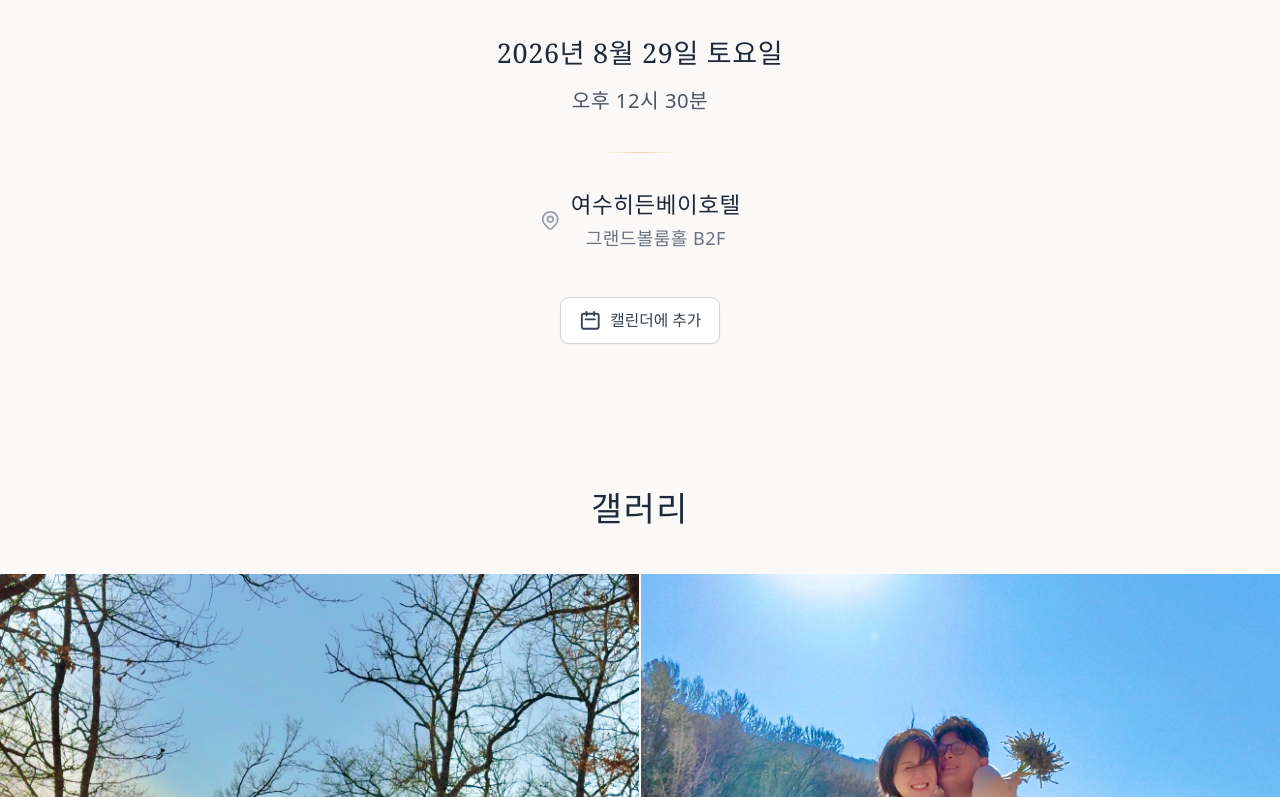
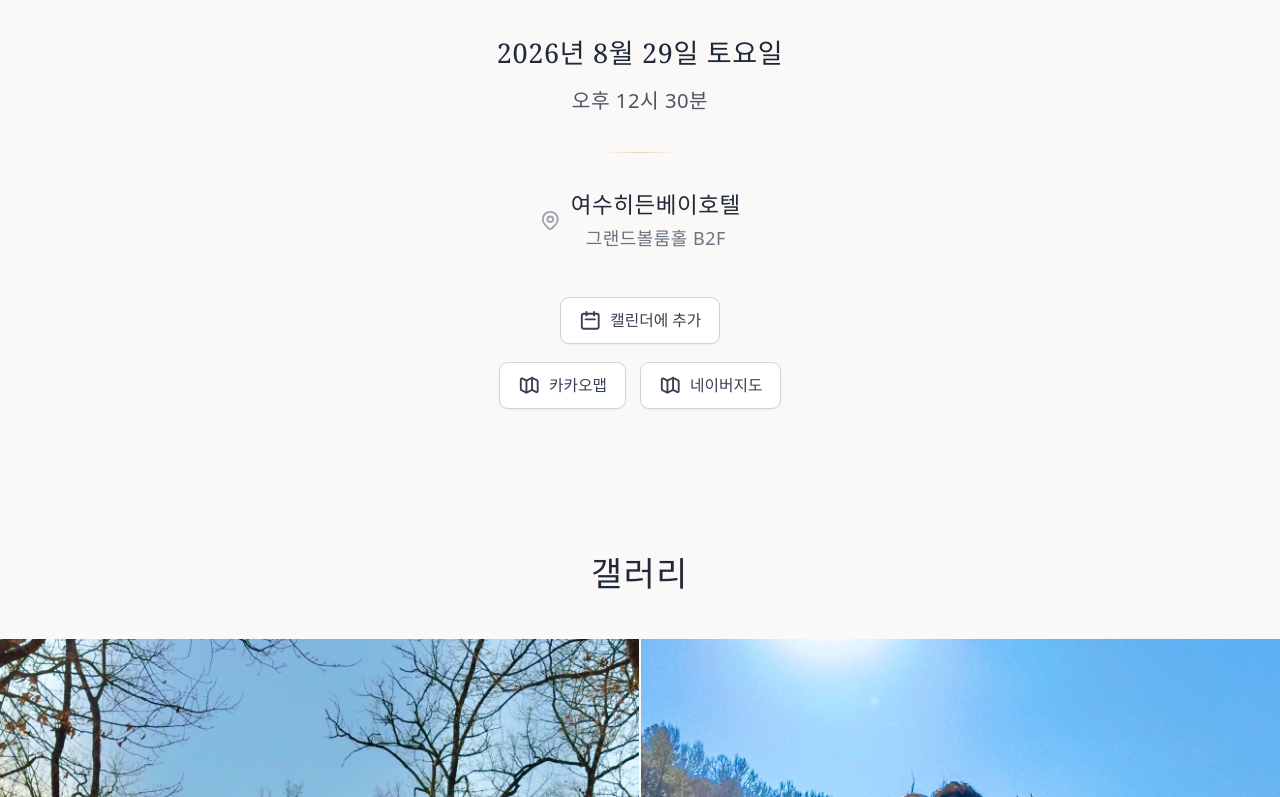
Before and after one commit to ddongsuya/mobilewedding, a React (Vite) app: page / in a window 1280 px wide. Shown: the part 1783-2580 px from the top of the page. Built offline with nearby package versions, Linux system fonts and the light colour scheme; no server answers; the database is empty; a web font is replaced by a local one.

Commit message:
Add map buttons and Firebase integration

```diff
--- a/src/components/EventInfo.tsx
+++ b/src/components/EventInfo.tsx
@@ -145,6 +145,69 @@ const CalendarButton = ({ event, location }: CalendarButtonProps) => {
 };
 
 /**
+ * 지도 버튼 컴포넌트
+ */
+interface MapButtonProps {
+  location: LocationConfig;
+}
+
+const MapButton = ({ location }: MapButtonProps) => {
+  const { coordinates, address } = location;
+
+  // 카카오맵 URL (좌표 기반)
+  const kakaoMapUrl = `https://map.kakao.com/link/map/${encodeURIComponent(address)},${coordinates.lat},${coordinates.lng}`;
+
+  // 네이버맵 URL (좌표 기반)
+  const naverMapUrl = `https://map.naver.com/v5/search/${encodeURIComponent(address)}?c=${coordinates.lng},${coordinates.lat},15,0,0,0,dh`;
+
+  return (
+    <div className="flex gap-3 justify-center">
+      <a
+        href={kakaoMapUrl}
+        target="_blank"
+        rel="noopener noreferrer"
+        className="inline-flex items-center gap-2 px-4 py-2.5 bg-white border border-gray-300 text-gray-700 rounded-lg hover:bg-gray-50 hover:border-gray-400 transition-colors tap-target shadow-sm"
+        aria-label="카카오맵에서 위치 보기"
+      >
+        <MapIcon />
+        <span className="text-sm font-medium">카카오맵</span>
+      </a>
+      <a
+        href={naverMapUrl}
+        target="_blank"
+        rel="noopener noreferrer"
+        className="inline-flex items-center gap-2 px-4 py-2.5 bg-white border border-gray-300 text-gray-700 rounded-lg hover:bg-gray-50 hover:border-gray-400 transition-colors tap-target shadow-sm"
+        aria-label="네이버지도에서 위치 보기"
+      >
+        <MapIcon />
+        <span className="text-sm font-medium">네이버지도</span>
+      </a>
+    </div>
+  );
+};
+
+/**
+ * 지도 아이콘 컴포넌트
+ */
+const MapIcon = () => (
+  <svg
+    xmlns="http://www.w3.org/2000/svg"
+    className="h-5 w-5"
+    fill="none"
+    viewBox="0 0 24 24"
+    stroke="currentColor"
+    aria-hidden="true"
+  >
+    <path
+      strokeLinecap="round"
+      strokeLinejoin="round"
+      strokeWidth={2}
+      d="M9 20l-5.447-2.724A1 1 0 013 16.382V5.618a1 1 0 011.447-.894L9 7m0 13l6-3m-6 3V7m6 10l4.553 2.276A1 1 0 0021 18.382V7.618a1 1 0 00-.553-.894L15 4m0 13V4m0 0L9 7"
+    />
+  </svg>
+);
+
+/**
  * 장소 아이콘 컴포넌트
  */
 const LocationIcon = () => (
@@ -249,9 +312,14 @@ export const EventInfo = ({ config, location }: EventInfoProps) => {
 
         {/* 캘린더 추가 버튼 - Requirements 2.5 - Premium minimal design */}
         {showCalendarButton && (
-          <div className="flex justify-center">
+          <div className="flex justify-center mb-4">
             <CalendarButton event={config} location={location} />
           </div>
+        )}
+
+        {/* 지도 버튼 */}
+        {location && (
+          <MapButton location={location} />
         )}
       </div>
     </section>
```
